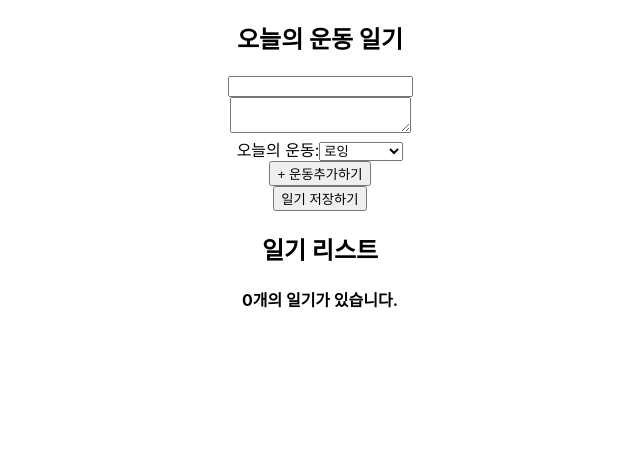
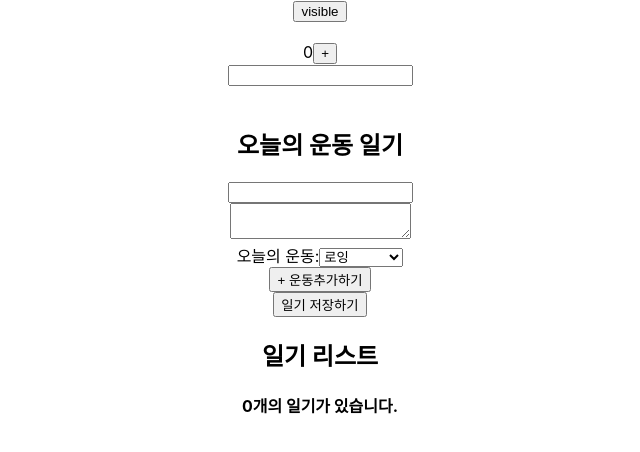
Before and after one commit to beals1129/reactDiary, a React (Create React App) app: page / in a window 1280 px wide. Shown: the top 452 px of the page, without its empty margins (320-960 px from the left). Built offline with nearby package versions, Linux system fonts and the light colour scheme.

Commit message:
lifecycle 20220617

```diff
--- a/src/App.js
+++ b/src/App.js
@@ -2,6 +2,8 @@
 import "./App.css";
 import DiaryEditer from "./component/DiaryEditer";
 import DiaryList from "./component/DiaryList";
+import Lifecycle from "./Lifecycle";
+import Lifecycle2 from "./Lifecycle2";
 
 // const dummyList = [
 //   {
@@ -76,6 +78,8 @@
 
   return (
     <div className="App">
+      <Lifecycle2 />
+      <Lifecycle />
       <DiaryEditer onCreate={onCreate} />
       <DiaryList diaryList={data} onRemove={onRemove} onEdit={onEdit} />
     </div>
--- /dev/null
+++ b/src/Lifecycle.js
@@ -0,0 +1,39 @@
+import { useEffect, useState } from "react";
+
+const Lifecycle = () => {
+  const [count, setCount] = useState(0);
+  const [text, setText] = useState("");
+
+  useEffect(() => {
+    console.log("Mount!");
+  }, []);
+  //디펜던시 어레이 [] 빈배열 을 넣어주면 컴포넌트가 리랜더링 되지만 컨퍼런틀가 마운트 되는시점만
+
+  useEffect(() => {
+    console.log("Update");
+  });
+  // 컴포넌트가 업데이트 되는시기 state가 업데이트 되는 순간 useEffect로 디펜던시를 주지않으면 컴포넌트가 업데이트 될 떄마다 넣어준다.
+
+  useEffect(() => {
+    console.log("count Update : " + count);
+    if (count >= 5) {
+      console.log("count가 5가 넘었습니다. 0으로 리셋합니다.");
+      setCount(0);
+    }
+  }, [count]);
+  //즉 count가 업데이트 될때마다 useEffect가 작동된다.
+
+  return (
+    <div style={{ padding: 20 }}>
+      <div>
+        {count}
+        <button onClick={() => setCount(count + 1)}>+</button>
+      </div>
+      <div>
+        <input value={text} onChange={(e) => setText(e.target.value)} />
+      </div>
+    </div>
+  );
+};
+
+export default Lifecycle;
--- /dev/null
+++ b/src/Lifecycle2.js
@@ -0,0 +1,27 @@
+import React, { useEffect, useState } from "react";
+
+const UnmountTest = () => {
+  useEffect(() => {
+    console.log("mount");
+
+    return () => {
+      //unmount 되는 시점
+      console.log("unmount");
+    };
+  }, []); // 빈배열이면 mount 되는 순간 전달됨 return 값을 사용하면 unmount 시점에서 사용
+  return <div>UnMount Testing Component</div>;
+};
+
+const Lifecycle2 = () => {
+  const [isVisible, setIsVisible] = useState(false);
+  const toggle = () => setIsVisible(!isVisible);
+  return (
+    <div>
+      <button onClick={toggle}>visible</button>
+      {isVisible && <UnmountTest />}
+      {/* true 이냐 아니냐를 따라 컴포넌트를 출력한다. */}
+    </div>
+  );
+};
+
+export default Lifecycle2;
```
